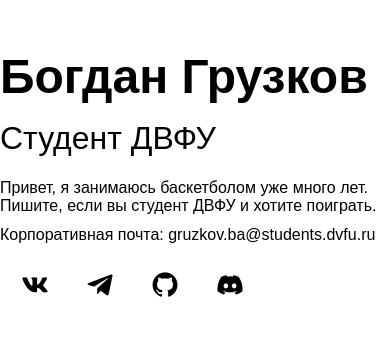
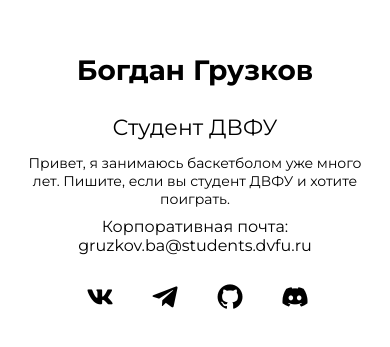
Before and after one commit to boGGruz/Static-Web, a plain HTML site: page index.html in a window 390 px wide. Shown: the part 255-602 px from the top of the page. Drawn offline with nearby package versions, Linux system fonts and the light colour scheme.

Commit message:
added mail and moving buttons

```diff
--- a/index.html
+++ b/index.html
@@ -4,12 +4,16 @@
     <meta charset="utf-8" />
     <title>Gruzkov Bogdan</title>
 
+    <link rel="preconnect" href="https://fonts.gstatic.com">
+    <link href="https://fonts.googleapis.com/css2?family=Montserrat:wght@300;400;500;600;700&display=swap"
+    rel="stylesheet">
     <link rel="stylesheet" href="https://cdn.jsdelivr.net/npm/boxicons@latest/css/boxicons.min.css">
     <link rel="stylesheet" href="main.css">
 
   </head>
   <body>
     <div class = "person">
+      <div class = "container person_container">
         <div class = "person_about">
           <h1 class = "name">Богдан Грузков</h1>
           <h2 class = "life_status">Студент ДВФУ</h2>
@@ -27,11 +31,13 @@
             <a class = "person_links" href="https://github.com/boGGruz">
               <i class='bx bxl-github' ></i>
             </a>
+
             <a class = "person_links" href="https://discordapp.com/users/1054360773469671444/">
               <i class='bx bxl-discord-alt' ></i>
             </a>
           </div>
 
+        </div>
       </div>
 
 
--- a/main.css
+++ b/main.css
@@ -7,24 +7,6 @@
 body{
   margin: 0;
   font-family: 'Montserrat', sans-serif;
-}
-.social_media_links{
-  display: flex;
-}
-
-
-.person_links{
-  margin-right: -5px;
-
-  padding: 10px 20px;
-  transition: transform 0.2s;
-
-  font-size: 30px;
-  color: #000;
-}
-
-.person_links:hover{
-  transform: scale(1.1);
 }
 
 .person{
@@ -47,6 +29,13 @@ body{
   grid-gap: 20px;
 }
 
+.person_about {
+  display: flex;
+  flex-direction: column;
+  justify-content: center;
+
+}
+
 .name{
   margin-bottom: -10px;
   font-size: 48px;
@@ -58,11 +47,22 @@ body{
   font-weight: 400;
 }
 
-.person_about {
+.social_media_links{
   display: flex;
-  flex-direction: column;
-  justify-content: center;
+}
 
+.person_links{
+  margin-right: -5px;
+
+  padding: 10px 20px;
+  transition: transform 0.2s;
+
+  font-size: 30px;
+  color: #000;
+}
+
+.person_links:hover{
+  transform: scale(1.1);
 }
 
 .person_description{
@@ -76,3 +76,35 @@ body{
   font-size: 16px;
   font-weight: 400;
 }
+
+@media screen and (max-width: 978px) {
+  .person {
+    padding-top: 30px;
+  }
+
+  .person_container {
+    grid-row-gap: 20px;
+  }
+
+  .name {
+    font-size: 28px;
+    margin-bottom: 10px;
+  }
+
+  .life_status {
+    font-size: 22px;
+    font-weight: 400;
+  }
+
+  .person_description {
+    font-size: 14px;
+  }
+
+  .person_about {
+    text-align: center;
+  }
+
+  .social_media_links {
+    justify-content: center;
+  }
+}
```
Lines whose indentation alone changed are shown as unchanged.
